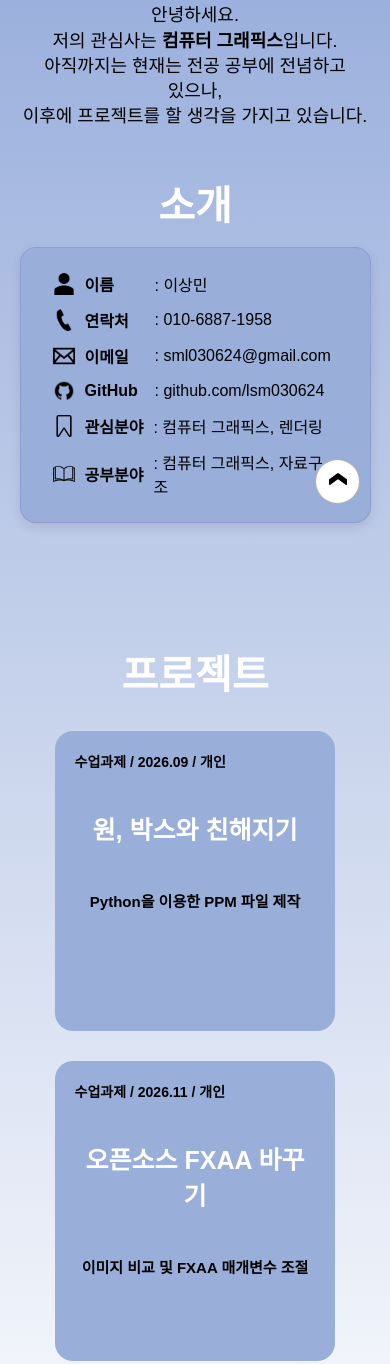
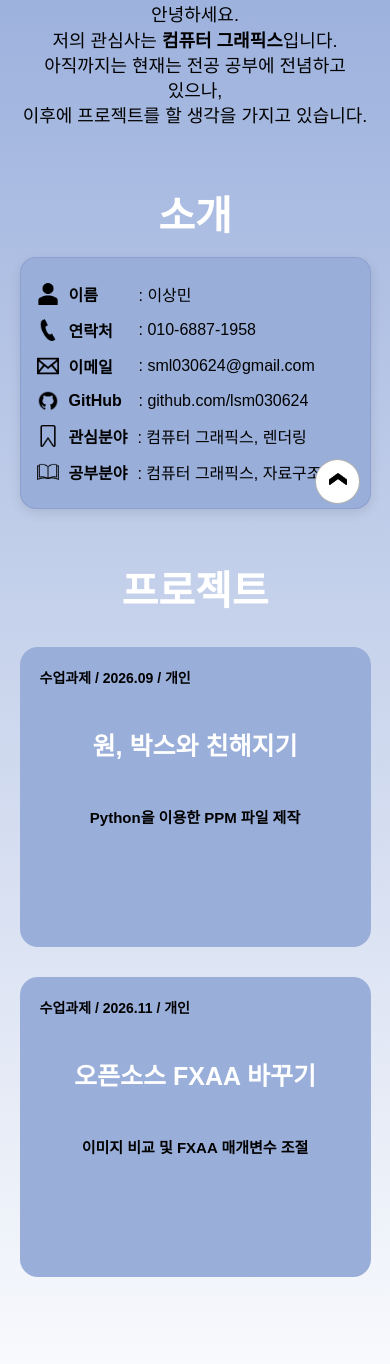
Before and after one commit to lsm030624/portfolio, a plain HTML site: page index.html in a window 390 px wide. Shown: the part 310-1674 px from the top of the page. Drawn offline with Linux system fonts and the light colour scheme.

Commit message:
Update index.html

```diff
--- a/index.html
+++ b/index.html
@@ -202,6 +202,83 @@
         @media (prefers-reduced-motion: reduce) {
             .contact-item a { transition: none; }
         }
+    /* 왼쪽: 인사말과 소개 / 오른쪽: 프로젝트 */
+    main {
+        display: grid;
+        grid-template-columns: minmax(0, 1fr) minmax(0, 1.4fr);
+        align-items: start;
+        gap: 60px;
+    }
+
+    .hero-container {
+        flex-direction: column;
+        align-items: stretch;
+        gap: 40px;
+        min-width: 0;
+        margin-bottom: 0;
+    }
+
+    .hero-text {
+        flex: none;
+    }
+
+    #about {
+        flex: none;
+        margin-bottom: 0;
+    }
+
+    #projects {
+        min-width: 0;
+        min-height: auto;
+        padding: 0 0 60px;
+    }
+
+    .project-list {
+        display: grid;
+        grid-template-columns: repeat(2, minmax(0, 1fr));
+        gap: 30px;
+    }
+
+    .project-card {
+        width: 100%;
+    }
+
+    .contact-item {
+        overflow-wrap: anywhere;
+    }
+
+    /* 태블릿: 프로젝트 카드를 한 열로 표시 */
+    @media (min-width: 769px) and (max-width: 1200px) {
+        main {
+            grid-template-columns: minmax(0, 1.2fr) minmax(0, 1fr);
+            gap: 30px;
+        }
+
+        .project-list {
+            grid-template-columns: 1fr;
+        }
+    }
+
+    /* 모바일: 인사말 → 소개 → 프로젝트 */
+    @media (max-width: 768px) {
+        main {
+            grid-template-columns: 1fr;
+            gap: 50px;
+        }
+
+        .hero-container {
+            gap: 30px;
+        }
+
+        .contact-card {
+            padding: 24px 16px;
+        }
+
+        .project-list {
+            grid-template-columns: 1fr;
+            max-width: 360px;
+        }
+    }
     </style>
 
 </head>
```
